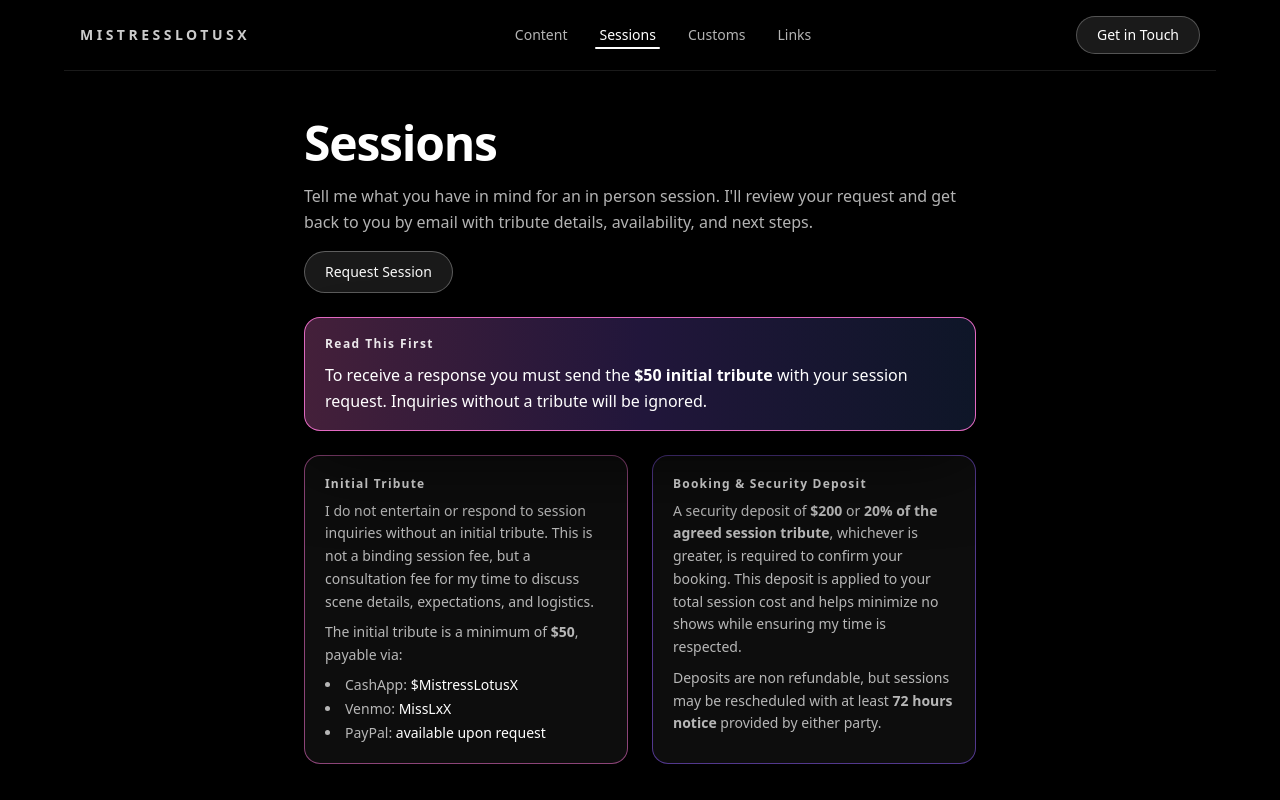
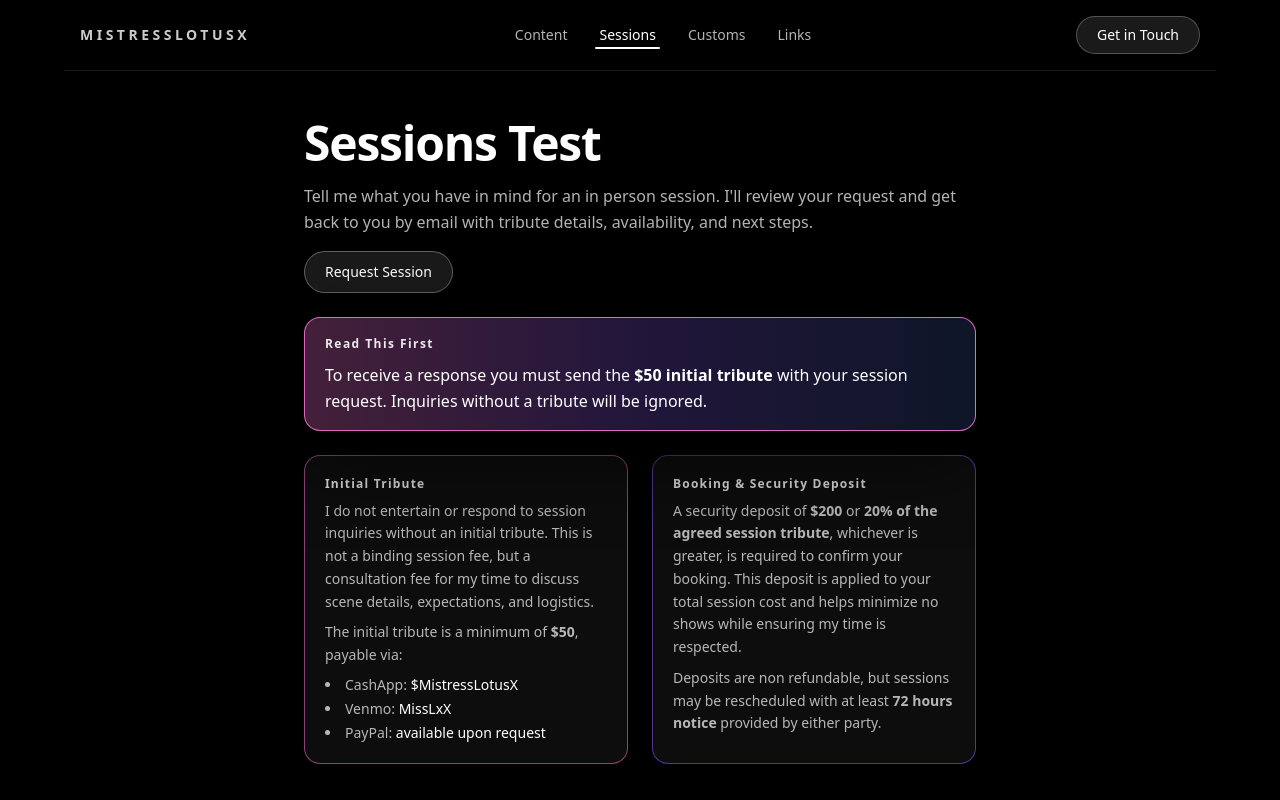
Before and after one commit to ZechsMerquise1/missreslotusx-website, a Next.js app: page /sessions in a window 1280 px wide. Shown: the top 800 px of the page. Built offline with nearby package versions, Linux system fonts and the light colour scheme.

Commit message:
testing test environment

```diff
--- a/app/sessions/page.tsx
+++ b/app/sessions/page.tsx
@@ -15,7 +15,7 @@ export default function SessionsPage() {
 
       <main className="min-h-screen px-4 pb-24 flex justify-center mt-12">
         <section className="w-full max-w-2xl">
-          <h1>Sessions</h1>
+          <h1>Sessions Test</h1>
 
           <p className="mt-4 mb-4 text-sm sm:text-base text-white/70">
             Tell me what you have in mind for an in person session. I&apos;ll
```
